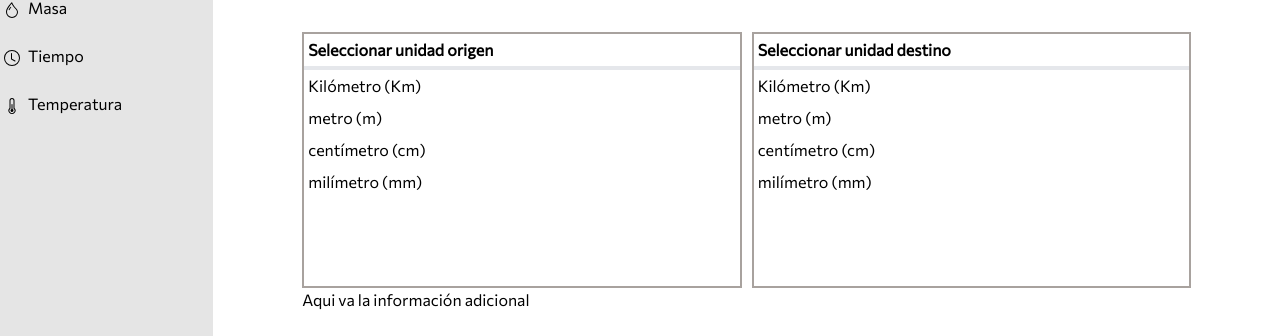
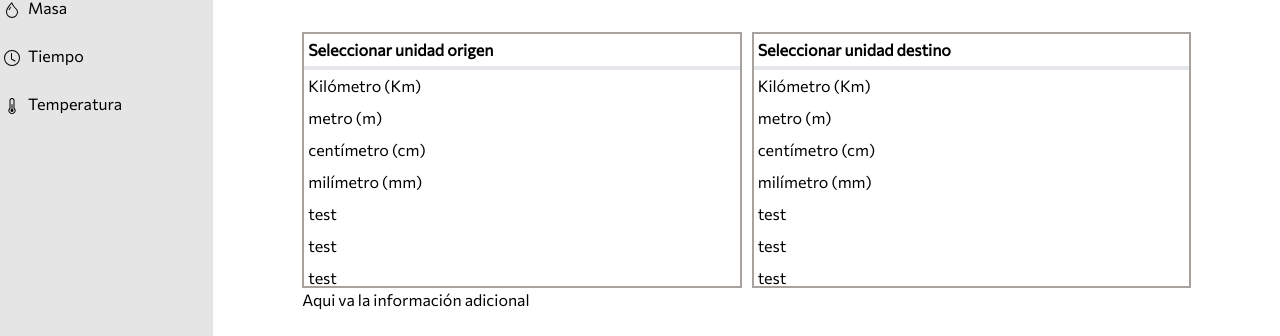
Before and after one commit to carlosfpj/unitconverter, a React (Create React App) app: page / in a window 1280 px wide. Shown: the part 152-488 px from the top of the page. Built offline with nearby package versions, Linux system fonts and the light colour scheme.

Commit message:
add overflow in list container

```diff
--- a/src/DropDownDestino.js
+++ b/src/DropDownDestino.js
@@ -7,10 +7,10 @@ function DropDownDestino({ unidades: { unidadesDropdown, setUnidadDestino} }) {
   function getUnitID(e,i) {
     e.preventDefault();
     setFocusedUnit(i)
-    console.log(focusedUnit);
   }
 
   return (
+    <div className="h-96 overflow-auto">
       <ul>
         {unidadesDropdown.map((item, i) => {
           const classes = focusedUnit === i ? "border-l-8 border-blue-300 bg-blue-300" : "border-l-4 border-transparent hover:bg-gray-200 hover:border-l-4";
@@ -27,6 +27,7 @@ function DropDownDestino({ unidades: { unidadesDropdown, setUnidadDestino} }) {
           )
         })}
       </ul>
+    </div>
   )
 }
 
--- a/src/DropDownOrigen.js
+++ b/src/DropDownOrigen.js
@@ -7,11 +7,10 @@ function DropDownOrigen({ unidades: { unidadesDropdown, setUnidadOrigen }}) {
   function getUnitID(e,i) {
     e.preventDefault();
     setFocusedUnit(i)
-    console.log(focusedUnit);
   }
 
   return(
-    <div className="h-96">
+    <div className="h-96 overflow-auto">
       <ul>
         {unidadesDropdown.map((item, i) => {
           const classes = focusedUnit === i ? "border-l-8 border-blue-300 bg-blue-300" : "border-l-4 border-transparent hover:bg-gray-200 hover:border-l-4";
--- a/src/IO.js
+++ b/src/IO.js
@@ -7,7 +7,6 @@ function IO (props) {
 
   function handleInputOnChange(e) {
     const valueInput = e.target.value;
-    console.log("Está cambiando el input y su valor es " + valueInput);
     return setInput(valueInput);
   }
 
--- a/src/Units.js
+++ b/src/Units.js
@@ -14,7 +14,7 @@ function Units ({opcion, number, result}) {
 
       case 'longitud':
         //console.log("se cargarán las unidades de longitud en cada dropdown")
-        setDropdownUnidades(['Kilómetro (Km)', 'metro (m)', 'centímetro (cm)', 'milímetro (mm)']);
+        setDropdownUnidades(['Kilómetro (Km)', 'metro (m)', 'centímetro (cm)', 'milímetro (mm)', 'test', 'test', 'test', 'test', 'test', 'test']);
         break;
 
       case 'area':
```
Lines whose indentation alone changed are shown as unchanged.
